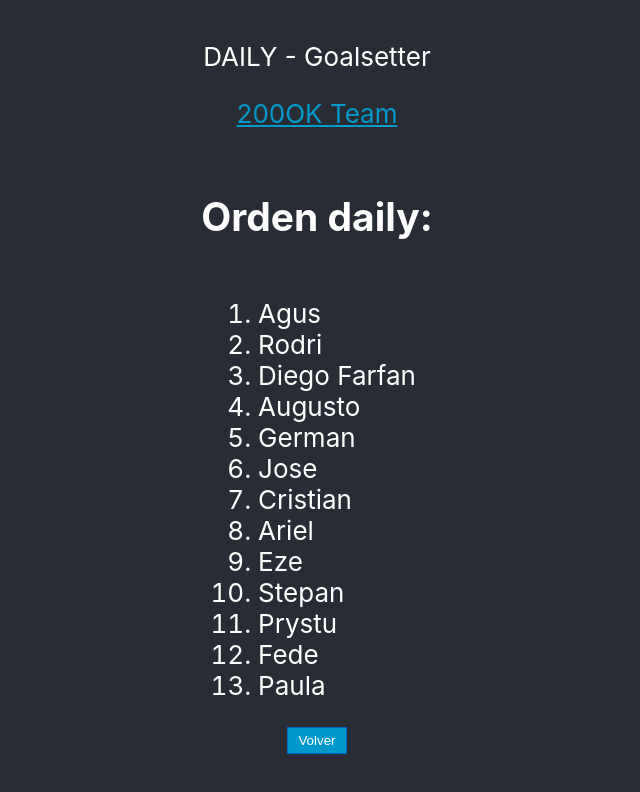
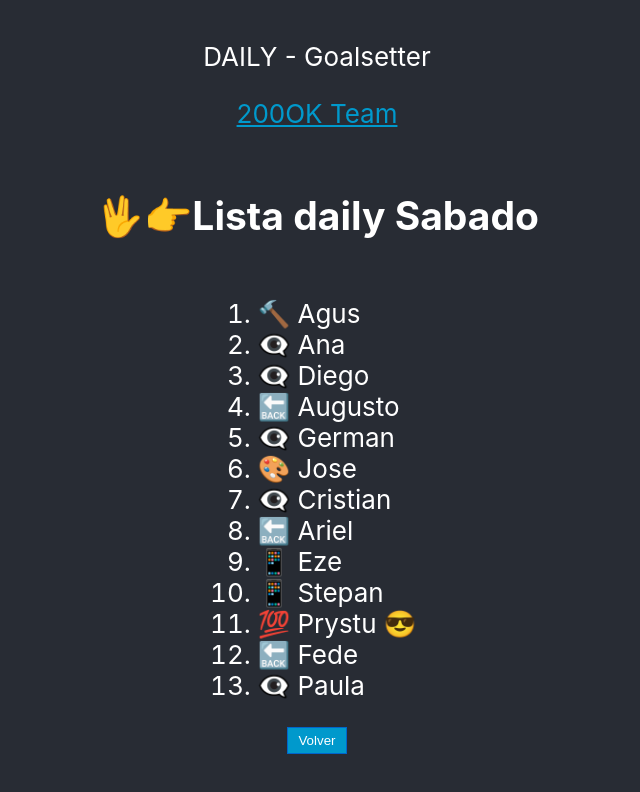
Before and after one commit to drprystupczuk/random-daily-meeting, a React (Create React App) app: page / in a window 1280 px wide. Both pictures are taken after a click on the button "Sortear". Shown: the top 792 px of the page, without its empty margins (323-963 px from the left). Built offline with nearby package versions, Linux system fonts and the light colour scheme.

Commit message:
Added emojis and day name

```diff
--- a/src/App.js
+++ b/src/App.js
@@ -8,19 +8,19 @@ function App() {
   let [clicked, setClicked] = useState(false);
   let [names, setNames] = useState(
   [
-    ["Prystu", true],
-    ["Augusto", true],
-    ["Ariel", true],
-    ["Agus", true],
-    ["Paula", true],
-    ["Rodri", true],
-    ["Stepan", true],
-    ["Cristian", true],
-    ["Fede", true],
-    ["Eze", true],
-    ["Jose", true],
-    ["Diego Farfan", true],
-    ["German", true]
+    [" 💯 Prystu 😎",   true],
+    [" 🔙 Augusto", true],
+    [" 🔙 Ariel",   true],
+    [" 🔨 Agus",    true],
+    [" 👁‍🗨 Paula",   true],
+    [" 👁‍🗨 Ana",     true],
+    [" 📱  Stepan",  true],
+    [" 👁‍🗨 Cristian",true],
+    [" 🔙 Fede", true],
+    [" 📱  Eze", true],
+    [" 🎨 Jose", true],
+    [" 👁‍🗨 Diego", true],
+    [" 👁‍🗨 German", true]
   ]);
 
   let [sortedNames, setSortedNames] = useState(null);
--- a/src/components/list/index.js
+++ b/src/components/list/index.js
@@ -6,7 +6,7 @@ export default function ListComponent(props) {
 
    return (
       <React.Fragment>
-         <h2>Participantes daily:</h2>
+         <h2>👋 Participantes daily:</h2>
          {
             (<ul class="customList"> {props.names && props.names.map((name, index) =>
             <li key={index}>
--- a/src/components/randomList/index.js
+++ b/src/components/randomList/index.js
@@ -1,9 +1,21 @@
 import React from "react";
 
 export default function RandomListComponent (props){
+   const getCurrentDay =() => {
+      const dayNames = [
+         "Domingo",
+         "Lunes 🌧😭",
+         "Martes 💪⚡",
+         "Miércoles 🧘‍♂️🧘‍♀️",
+         "Jueves 🥱😫",
+         "Viernes 🎉🥳",
+         "Sabado"
+      ];
+      return dayNames[new Date().getDay()]
+   };
    return (
       <React.Fragment>
-         <h2>Orden  daily:</h2>
+         <h2> 🖖👉Lista daily {getCurrentDay()}</h2>
          {
             (<ol> {props.sortedNames &&
                props.sortedNames.map((name, index) => name[1] ? <li key={index}>{ name[1] && name[0] }</li> : '' )}
```
